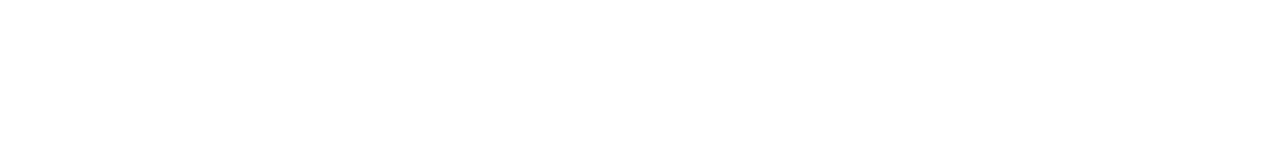
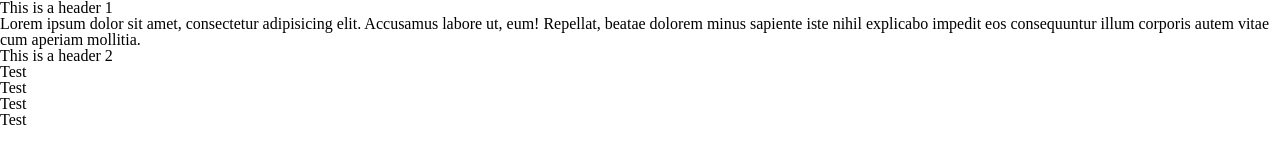
Before and after one commit to tmitka/InClassActivities, a plain HTML site: page css-reset/index.html in a window 1280 px wide. Drawn offline with Linux system fonts and the light colour scheme.

Commit message:
changed the html of the index to test reset

```diff
--- a/css-reset/index.html
+++ b/css-reset/index.html
@@ -1,13 +1,33 @@
+<!-- Reset.css -->
 <!DOCTYPE html>
-<html lang="en">
-<head>
+<html lang="en-us">
+
+  <head>
+
     <meta charset="UTF-8">
-    <meta name="viewport" content="width=device-width, initial-scale=1.0">
-    <meta http-equiv="X-UA-Compatible" content="ie=edge">
+    <title>Example Page</title>
+    <!-- Once a reset.css is used uncomment the following line to see how this stylesheet works-->
+    <!--Try enabling and then disabling it more than once.-->
+    <!-- <link rel="stylesheet" href="reset.css"> -->
     <link rel="stylesheet" type="text/css" href="reset.css">
-    <title>Reset</title>
-</head>
-<body>
 
-</body>
+  </head>
+
+  <body>
+
+  <h1>This is a header 1</h1>
+
+  <p>Lorem ipsum dolor sit amet, consectetur adipisicing elit. Accusamus labore ut, eum! Repellat, beatae dolorem minus sapiente iste nihil explicabo impedit eos consequuntur illum corporis autem vitae cum aperiam mollitia.</p>
+
+  <h2>This is a header 2</h2>
+
+  <ul>
+    <li>Test</li>
+    <li>Test</li>
+    <li>Test</li>
+    <li>Test</li>
+  </ul>
+
+  </body>
+
 </html>
```
